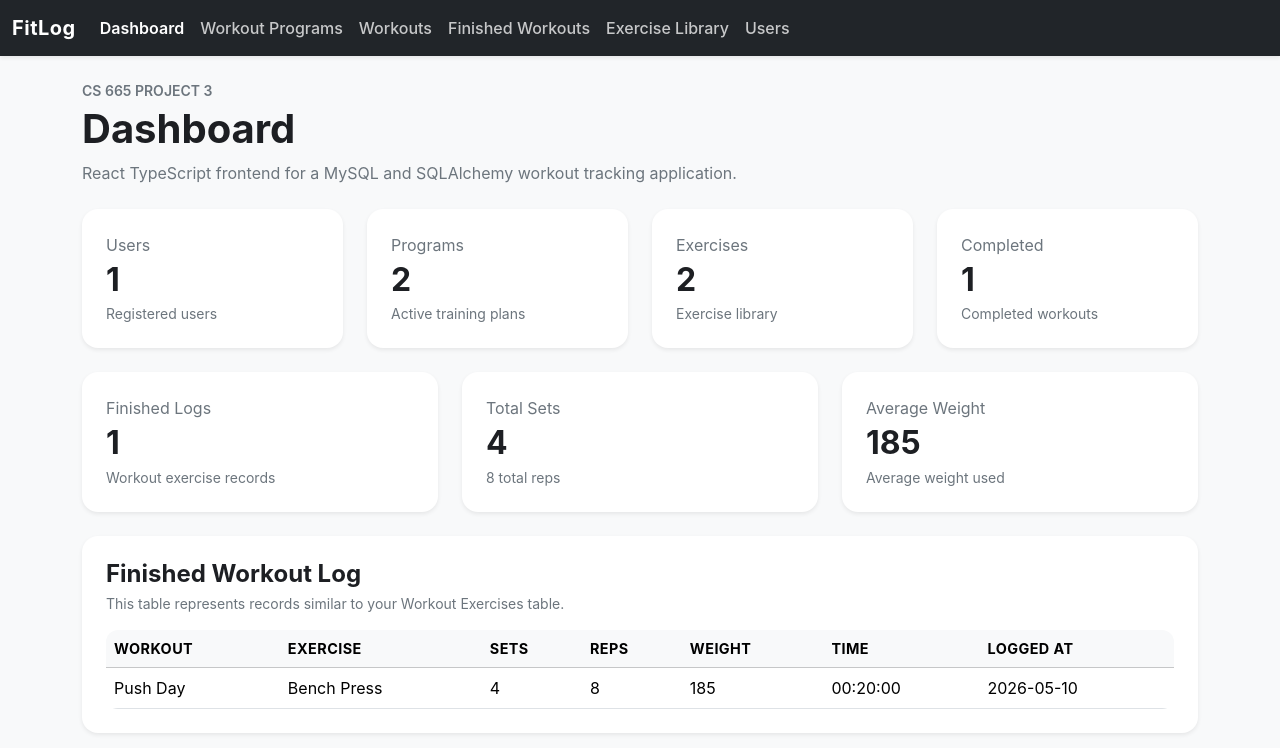
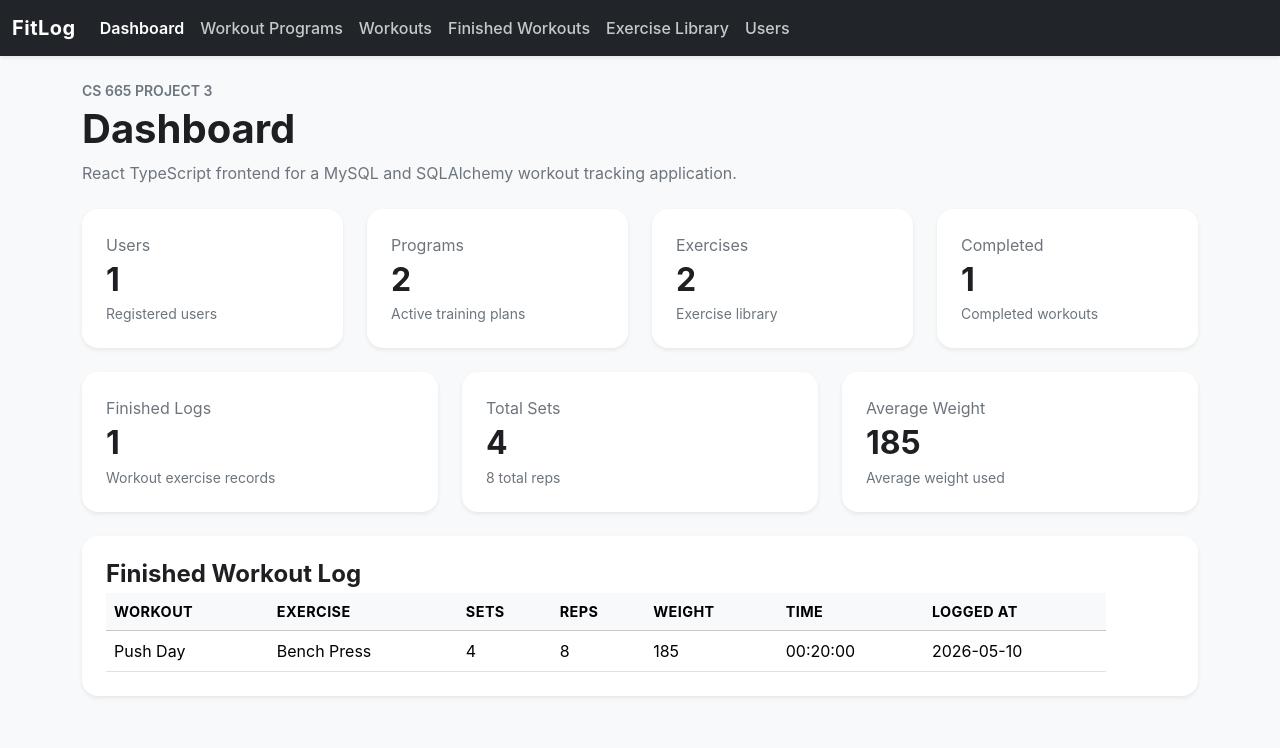
Before and after one commit to Kail18/Code, a React (Vite) app in the folder final_project_database/: page / in a window 1280 px wide. Shown: the top 748 px of the page. Built offline with nearby package versions, Linux system fonts and the light colour scheme.

Commit message:
V1.3 -I fixed the dashboard table to allow horizontal scrolling. This needed to be correct in the DataTable component and index.css. I updated the AI log.

```diff
--- a/final_project_database/src/components/DataTable.tsx
+++ b/final_project_database/src/components/DataTable.tsx
@@ -5,8 +5,8 @@ type DataTableProps = {
 
 export default function DataTable({ columns, rows }: DataTableProps) {
   return (
-    <div className="table-responsive">
-      <table className="table table-hover align-middle">
+    <div className="horizontal-scroll-table">
+      <table className="table table-hover align-middle dashboard-table">
         <thead className="table-light">
           <tr>
             {columns.map((column) => (
--- a/final_project_database/src/index.css
+++ b/final_project_database/src/index.css
@@ -71,6 +71,10 @@ body {
 .horizontal-scroll-table table {
   width: max-content;
   min-width: 1000px;
+}
+
+.dashboard-table {
+  min-width: 900px;
 }
 
 .finished-workout-table {
--- a/final_project_database/src/pages/Dashboard.tsx
+++ b/final_project_database/src/pages/Dashboard.tsx
@@ -109,10 +109,6 @@ export default function Dashboard({
       <div className="card shadow-sm">
         <div className="card-body">
           <h4 className="fw-bold mb-1">Finished Workout Log</h4>
-          <p className="text-muted small">
-            This table represents records similar to your Workout Exercises
-            table.
-          </p>
 
           <DataTable
             columns={[
```
Also changed, not shown: 1 other file (tests, documents, lock files or other folders).
